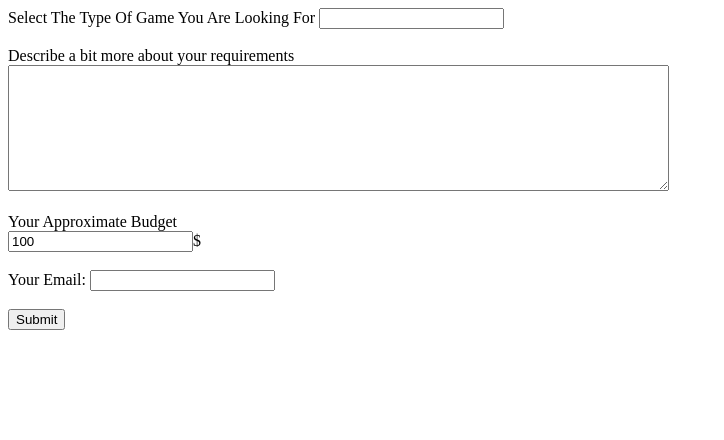
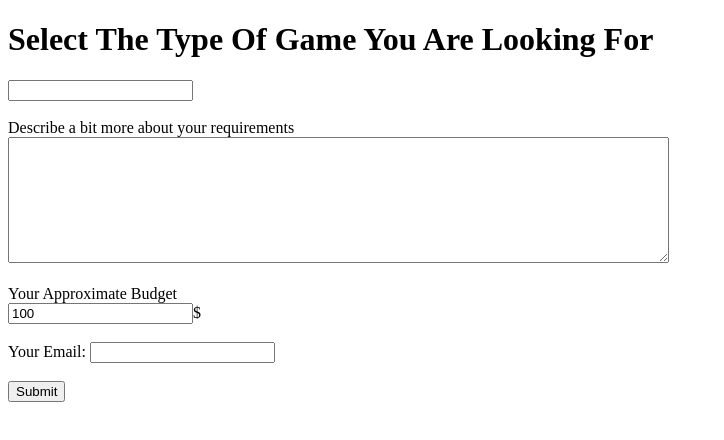
Before and after one commit to SantoshKetaraju/cv, a plain HTML site: page RequestGame.html in a window 1280 px wide. Shown: the whole page, without its empty margins (0-724 px from the left). Drawn offline with Linux system fonts and the light colour scheme.

Commit message:
Update RequestGame.html

```diff
--- a/RequestGame.html
+++ b/RequestGame.html
@@ -4,11 +4,12 @@
 <head>
   <meta charset="utf-8">
   <title>Request a Game</title>
+  <link rel="stylesheet" href="Css/styles.css">
 </head>
 
 <body>
   <form action="mailto:joe@example.com?subject=feedback" method="post" enctype="text/plain">
-    <label>Select The Type Of Game You Are Looking For</label>
+    <h1>Select The Type Of Game You Are Looking For</h1>
     <input list="GameTypes" name="GameType" value="" required>
     <datalist id="GameTypes">
       <option value="Platformer"></option>
@@ -26,7 +27,7 @@
     <br>
     <label>Your Approximate Budget</label>
     <br>
-    <input id="number" type="number" value="100" min="50" name="Budget"required><label>$</label>
+    <input id="number" type="number" value="100" min="50" name="Budget" required><label>$</label>
     <br>
     <br>
     <label>Your Email:</label>
```
